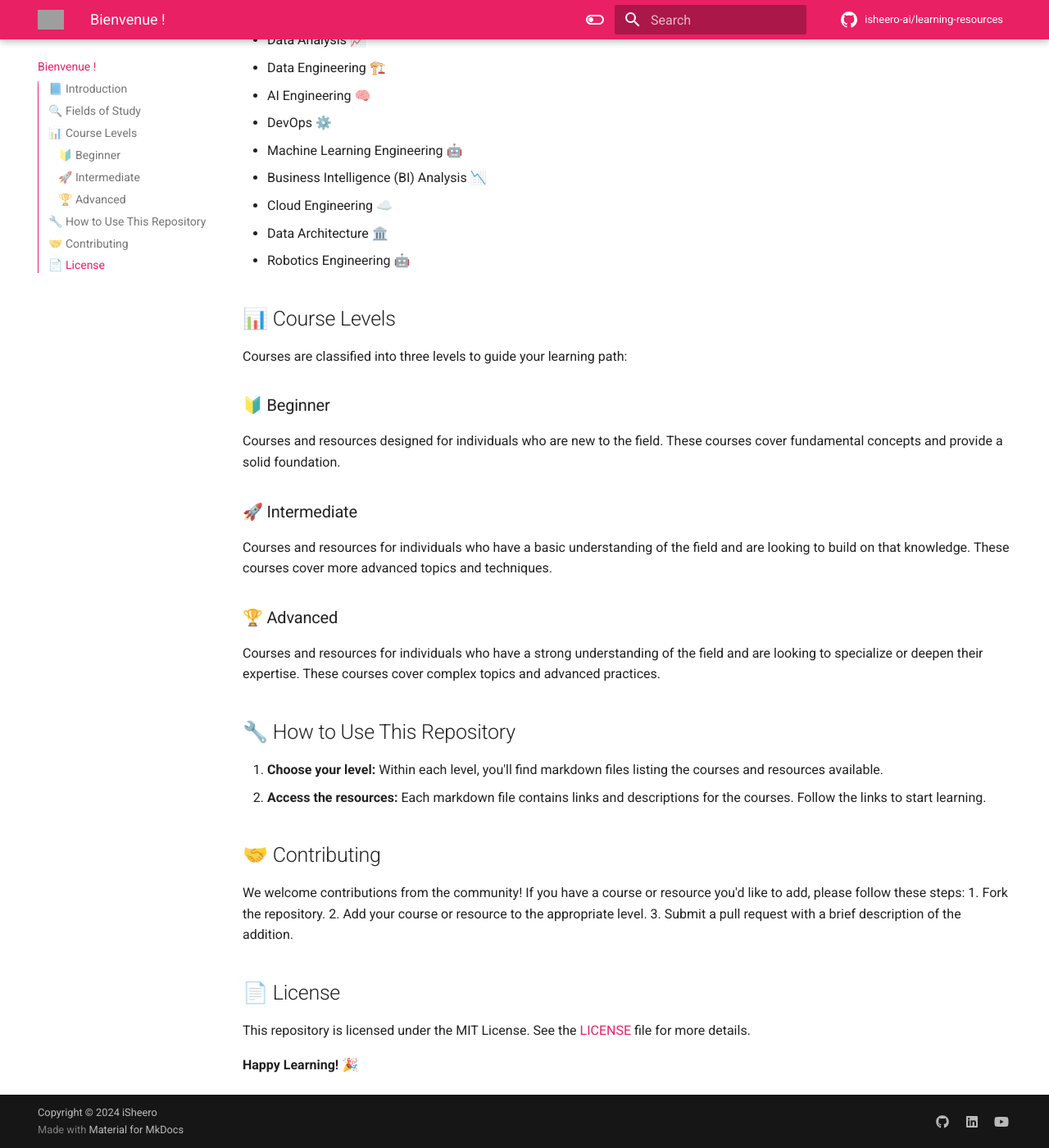
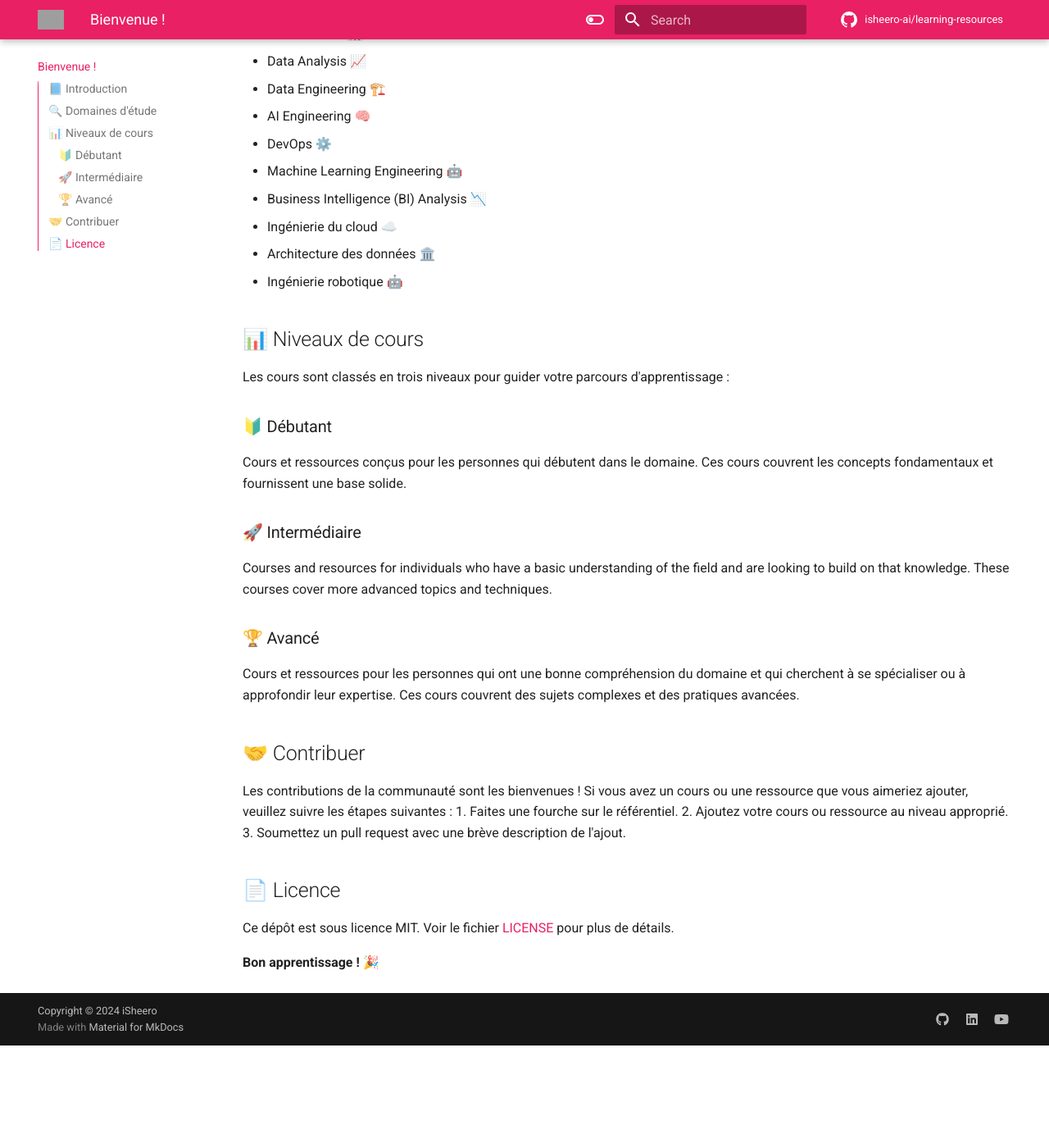
Before and after one commit to iSheero-AI/learning-resources, an MkDocs documentation site: the page built from docs/index.md, in a window 1280 px wide and 1400 px high, scrolled down 853 px. Shown: the whole window at 82% size. Built offline with MkDocs 1.6.1 and Material for MkDocs 9.7.7, drawn with Linux system fonts in a browser that asks for light colours; comment, search, counter and statistics services are not loaded; after the commit the page ends 2128 px from its top, so only the background shows below that; some of the changed text lies outside the part shown; grey boxes are pictures that could not be loaded.

Commit message:
Update index.md

```diff
--- a/docs/index.md
+++ b/docs/index.md
@@ -4,16 +4,16 @@
 </p>
 
 <div align="center">
-This repository is designed to provide a comprehensive collection of learning resources and courses for various fields in AI, data, and technology. Each field is categorized into three levels: Beginner, Intermediate, and Advanced, to help learners at different stages of their journey.
+Ce dépôt Github est conçu pour fournir une collection complète de ressources d'apprentissage et de cours pour divers domaines de l'IA, des données et de la technologie. Chaque domaine est classé en trois niveaux : <b>Débutant</b>, <b>Intermédiaire</b> et <b>Avancé</b>, afin d'aider les apprenants à différents stades de leur parcours.
 </div>
 
 ## 📘 Introduction
 
-This repository aims to be a one-stop resource for anyone looking to learn and advance their skills in various AI and data fields. Whether you're just starting out or looking to deepen your expertise, you'll find valuable resources here.
+Ce référentiel vise à être une ressource unique pour tous ceux qui cherchent à apprendre et à faire progresser leurs compétences dans divers domaines de l'IA et des données. Que vous débutiez ou que vous cherchiez à approfondir votre expertise, vous trouverez ici des ressources précieuses.
 
-## 🔍 Fields of Study
+## 🔍 Domaines d'étude
 
-We cover the following fields in AI and data:
+Nous couvrons les domaines suivants en matière d'IA et de données :
 
 - Data Science 📊
 - Data Analysis 📈
@@ -22,37 +22,32 @@ We cover the following fields in AI and data:
 - DevOps ⚙️
 - Machine Learning Engineering 🤖
 - Business Intelligence (BI) Analysis 📉
-- Cloud Engineering ☁️
-- Data Architecture 🏛️
-- Robotics Engineering 🤖
+- Ingénierie du cloud ☁️
+- Architecture des données 🏛️
+- Ingénierie robotique 🤖
 
-## 📊 Course Levels
+## 📊 Niveaux de cours
 
-Courses are classified into three levels to guide your learning path:
+Les cours sont classés en trois niveaux pour guider votre parcours d'apprentissage :
 
-### 🔰 Beginner
-Courses and resources designed for individuals who are new to the field. These courses cover fundamental concepts and provide a solid foundation.
+### 🔰 Débutant
+Cours et ressources conçus pour les personnes qui débutent dans le domaine. Ces cours couvrent les concepts fondamentaux et fournissent une base solide.
 
-### 🚀 Intermediate
+### 🚀 Intermédiaire
 Courses and resources for individuals who have a basic understanding of the field and are looking to build on that knowledge. These courses cover more advanced topics and techniques.
 
-### 🏆 Advanced
-Courses and resources for individuals who have a strong understanding of the field and are looking to specialize or deepen their expertise. These courses cover complex topics and advanced practices.
+### 🏆 Avancé
+Cours et ressources pour les personnes qui ont une bonne compréhension du domaine et qui cherchent à se spécialiser ou à approfondir leur expertise. Ces cours couvrent des sujets complexes et des pratiques avancées.
 
-## 🔧 How to Use This Repository
+## 🤝 Contribuer
 
-1. **Choose your level:** Within each level, you'll find markdown files listing the courses and resources available.
-2. **Access the resources:** Each markdown file contains links and descriptions for the courses. Follow the links to start learning.
+Les contributions de la communauté sont les bienvenues ! Si vous avez un cours ou une ressource que vous aimeriez ajouter, veuillez suivre les étapes suivantes :
+1. Faites une fourche sur le référentiel.
+2. Ajoutez votre cours ou ressource au niveau approprié.
+3. Soumettez un pull request avec une brève description de l'ajout.
 
-## 🤝 Contributing
+## 📄 Licence
 
-We welcome contributions from the community! If you have a course or resource you'd like to add, please follow these steps:
-1. Fork the repository.
-2. Add your course or resource to the appropriate level.
-3. Submit a pull request with a brief description of the addition.
+Ce dépôt est sous licence MIT. Voir le fichier [LICENSE](LICENSE) pour plus de détails.
 
-## 📄 License
-
-This repository is licensed under the MIT License. See the [LICENSE](LICENSE) file for more details.
-
-**Happy Learning! 🎉**
+**Bon apprentissage ! 🎉**
```
